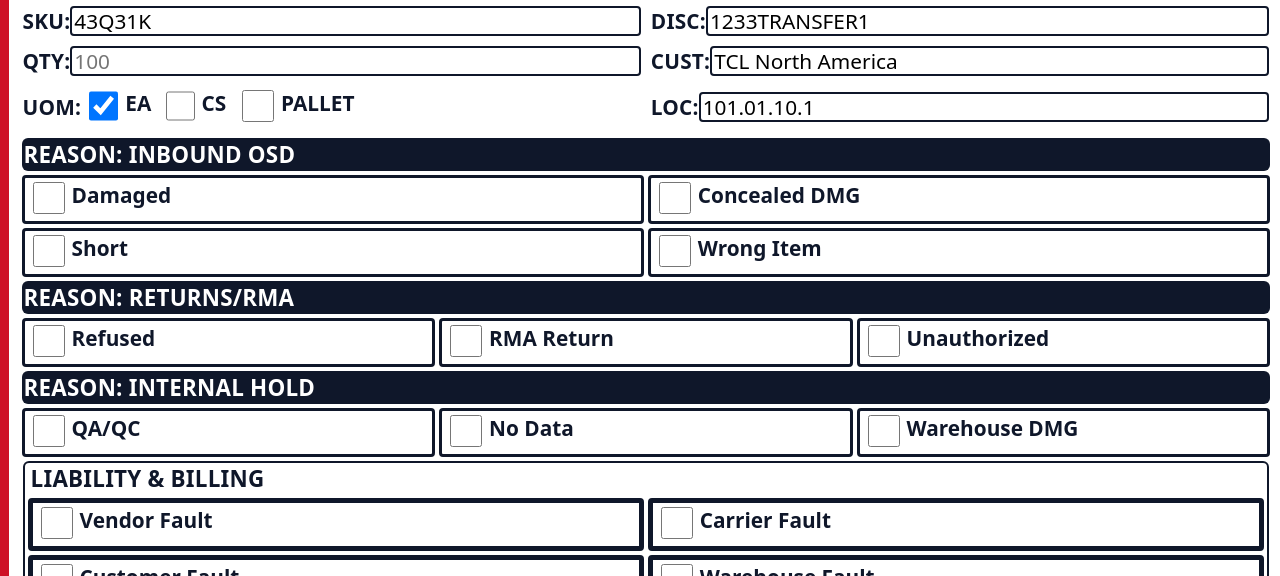
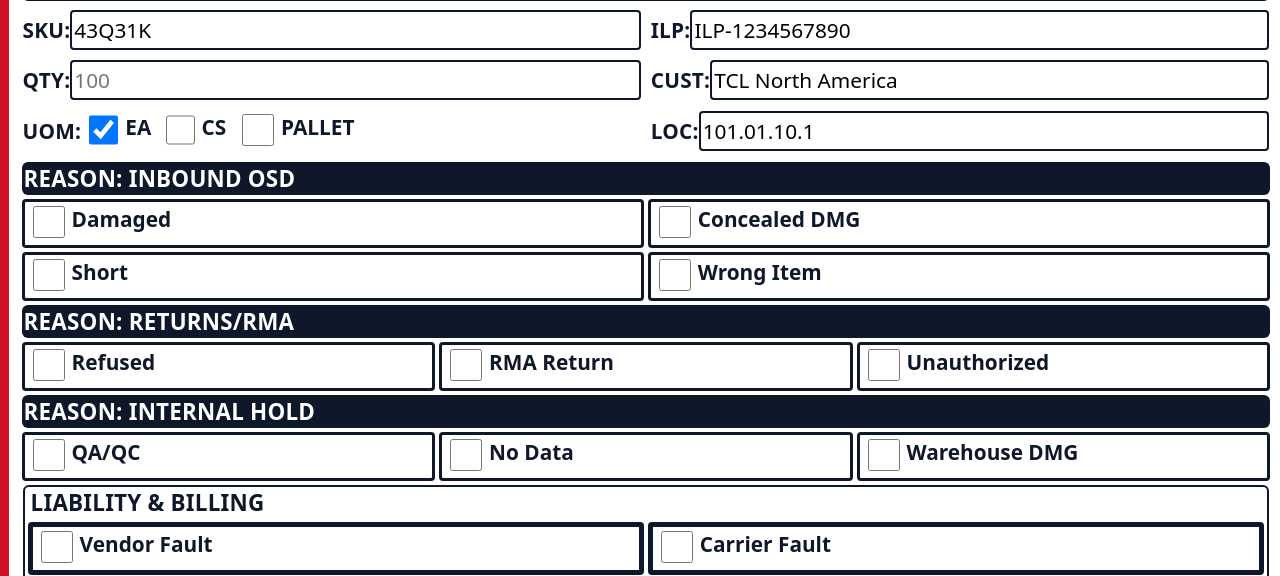
Before and after one commit to RPIFisherman/warehoue_paperwork, a website: page src/pages/hold_OSD_quarantine_card.html in a window 1280 px wide. Shown: the part 228-804 px from the top of the page. Drawn offline with Linux system fonts and the light colour scheme.

Commit message:
edit hold OSD ticket for handwrite use

```diff
--- a/src/pages/hold_OSD_quarantine_card.html
+++ b/src/pages/hold_OSD_quarantine_card.html
@@ -51,8 +51,8 @@
           <input type="text" value="43Q31K">
         </div>
         <div class="form-field">
-          <label>Disc:</label>
-          <input type="text" value="1233TRANSFER1">
+          <label>ILP:</label>
+          <input type="text" value="ILP-1234567890">
         </div>
         <div class="form-field">
           <label>QTY:</label>
--- a/src/styles/hold_osd_quarantine.css
+++ b/src/styles/hold_osd_quarantine.css
@@ -211,6 +211,12 @@ body {
 .full-width {
   grid-column: 1 / -1;
 }
+
+input[type="text"]{
+  height: 40px;
+  width: auto;
+}
+
 
 /* Checkbox Groups */
 .checkbox {
```
Also changed, not shown: output/label.png, 1 other file.
